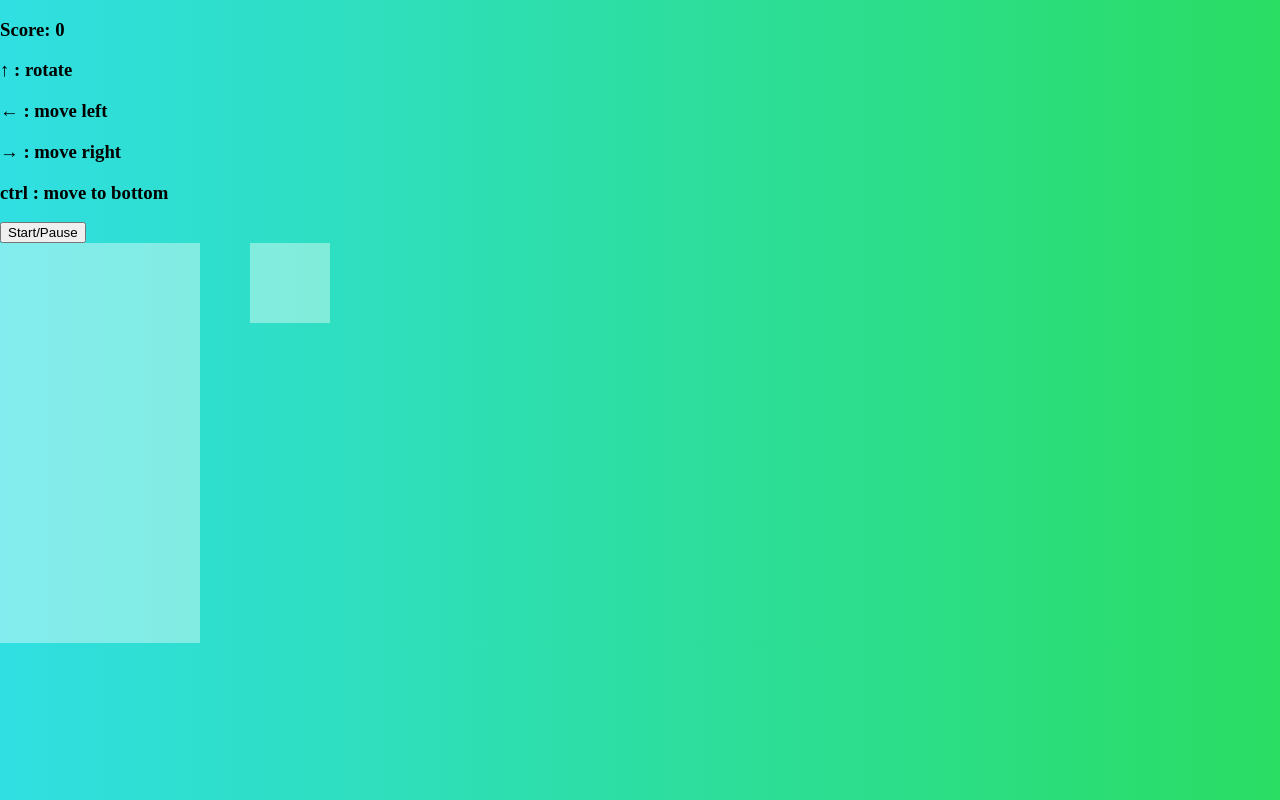
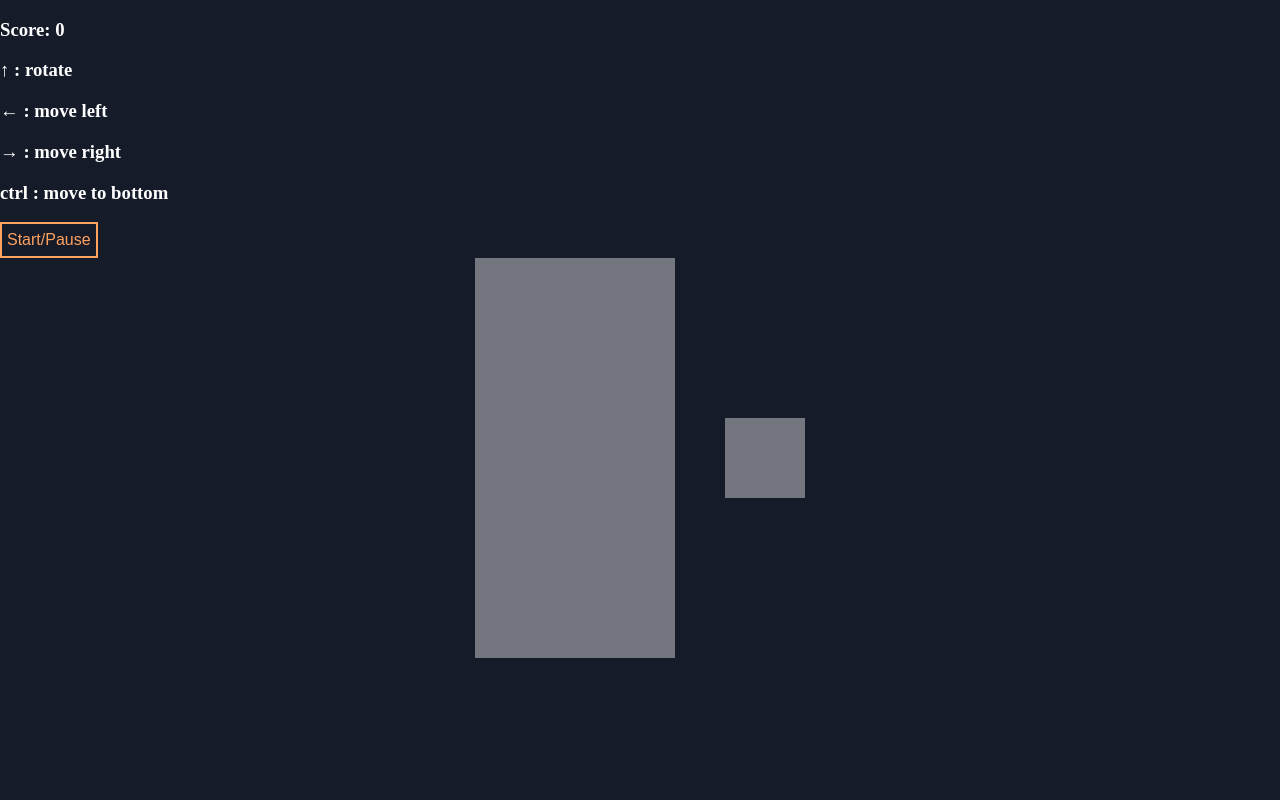
Before and after one commit to Jimmyweng006/Tetris, a plain HTML site: page index.html in a window 1280 px wide. Drawn offline with Linux system fonts and the light colour scheme.

Commit message:
change CSS

```diff
--- a/index.html
+++ b/index.html
@@ -5,6 +5,7 @@
     <meta charset="UTF-8">
     <meta name="viewport" content="width=device-width, initial-scale=1.0">
     <title>Tetris</title>
+    <link href="https://fonts.googleapis.com/css2?family=Roboto+Mono:wght@300&display=swap" rel="stylesheet">
     <link rel="stylesheet" href="style.css">
     <script src="app.js"></script>
 </head>
--- a/style.css
+++ b/style.css
@@ -1,12 +1,16 @@
 .container {
+    font-family: 'Roboto', sans-serif;
     display: flex;
+    align-items: center;
+    justify-content: center;
+    height: 50vh;
 }
 
 body {
     /* display: flex; */
     padding: 0;
     margin: 0;
-    background: linear-gradient(to right, #30dfe2, #2add63);
+    background-color: #151b29;
 }
 
 .grid {
@@ -45,3 +49,26 @@ body {
     /* margin-right: 80px; */
     margin-top: 80px;
 }
+
+h3 {
+    color: white;
+    /* transform: translate(250px, 210px); */
+}
+
+#start-button {
+    background: none;
+    color: #ffa260;
+    border: 2px solid;
+    padding: 7px 5px;
+    font-size: 1em;
+    transition: all 0.25s;
+    /* transform: translate(250px, 210px); */
+}
+
+button:hover {
+    border-color: #f1ff5c;
+    color: white;
+    box-shadow: 0 0.5em 0.5em -0.4em #f1ff5c;
+    transform: translateY(-0.25em);
+    cursor: pointer;
+}
```
